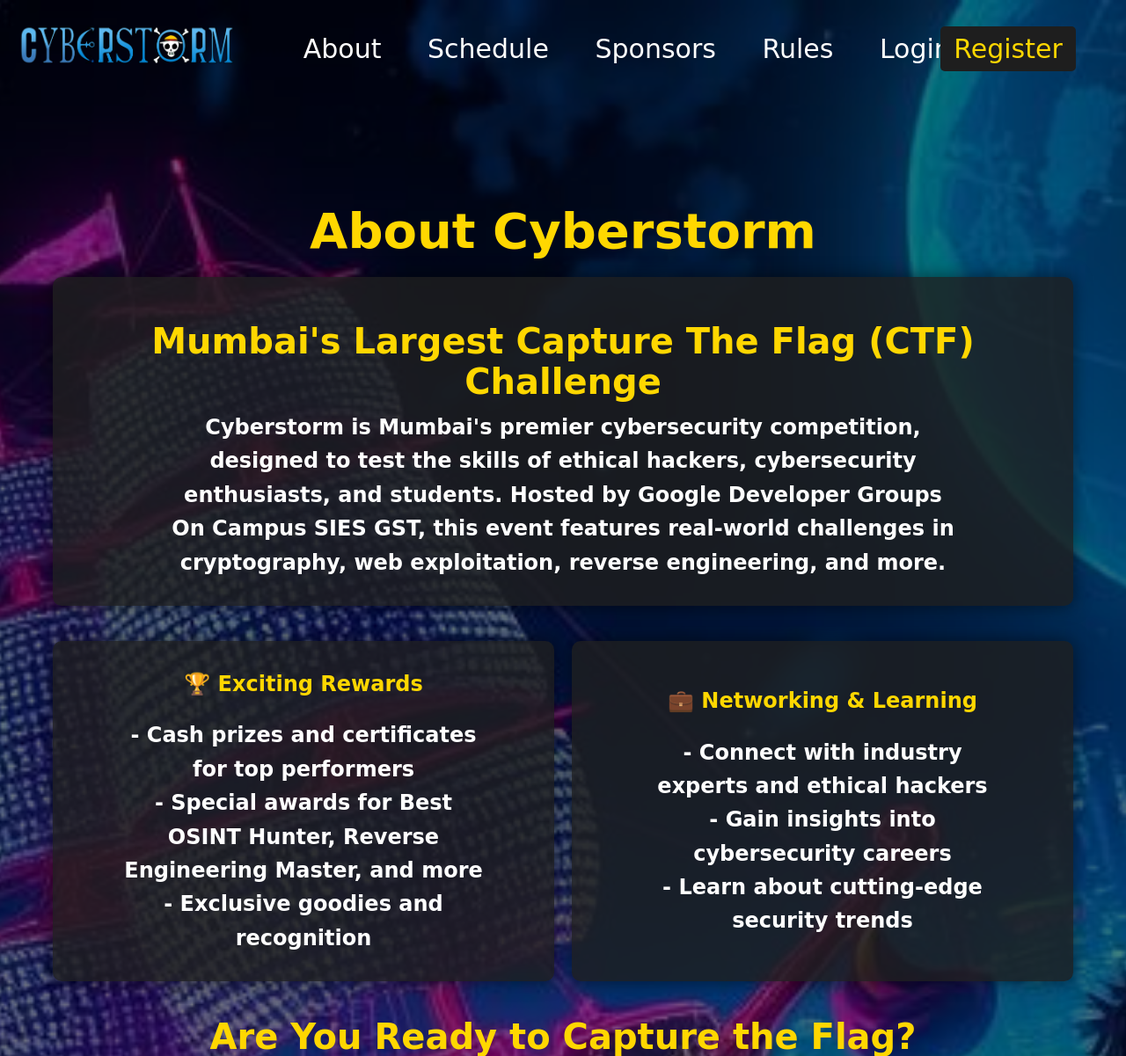
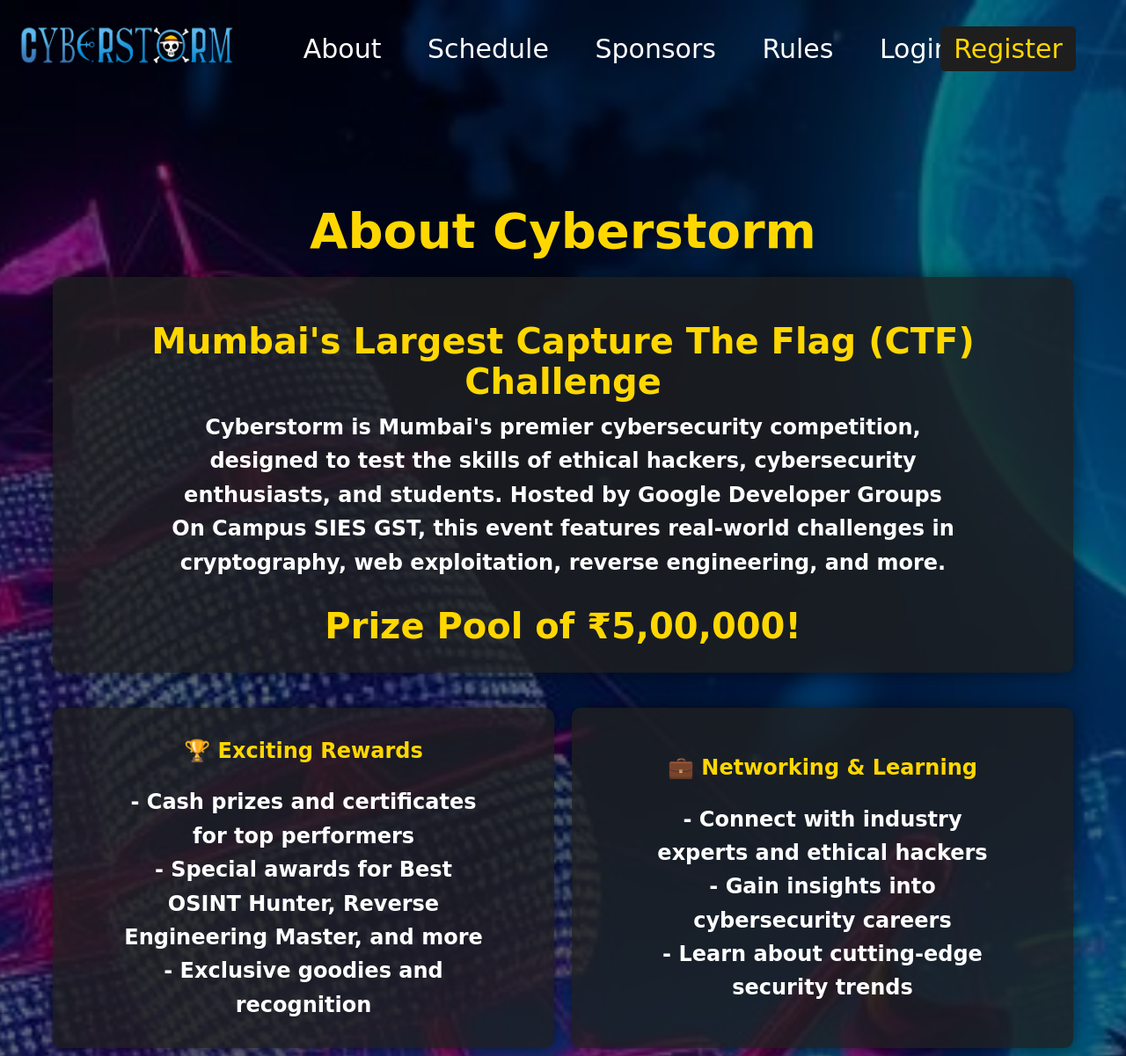
Before and after one commit to abhishek572003/cyberstorm_ctf, a Django app: page /about/ in a window 1280 px wide. Shown: the top 1201 px of the page at 88% size. Run offline with Django 5.2, Linux system fonts and the light colour scheme; some web fonts are replaced.

Commit message:
Update about.html

```diff
--- a/info/templates/info/about.html
+++ b/info/templates/info/about.html
@@ -342,6 +342,7 @@ body::before {
             <h3>
                 Cyberstorm is Mumbai's premier cybersecurity competition, designed to test the skills of ethical hackers, cybersecurity enthusiasts, and students. Hosted by Google Developer Groups On Campus SIES GST, this event features real-world challenges in cryptography, web exploitation, reverse engineering, and more.
             </h3>
+		<h2>Prize Pool of ₹5,00,000!</h2>
         </div>
 
         <div class="container">
```
